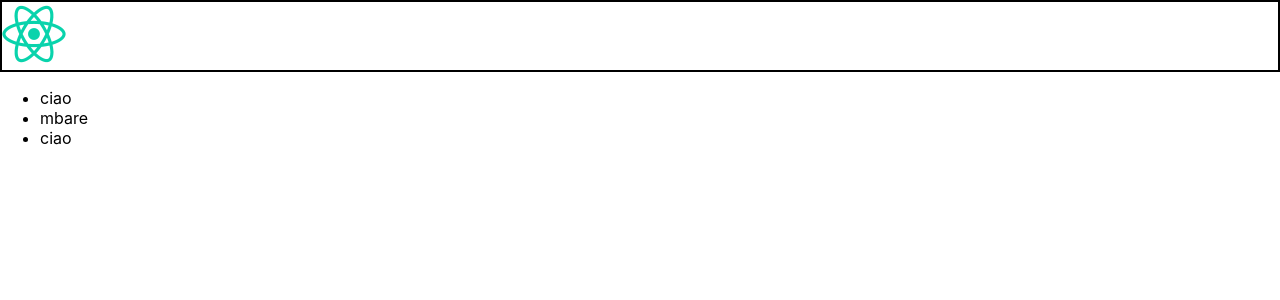
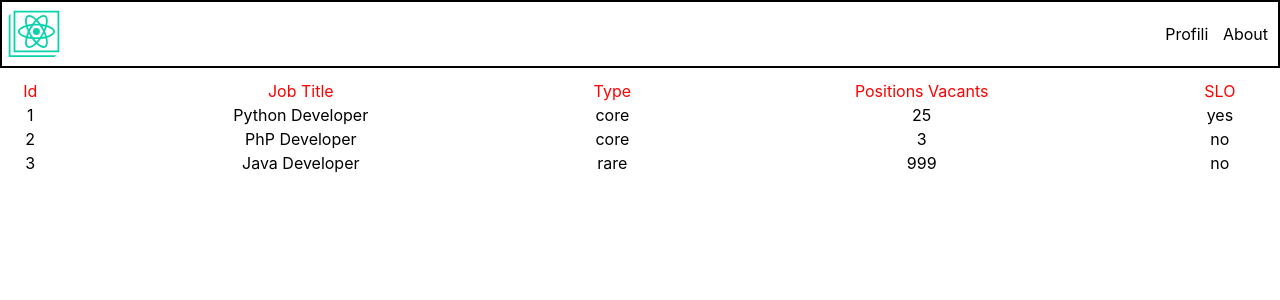
Before and after one commit to ilzio/corso_react, a React (Create React App) app in the folder react_prima_lezione/first-app/: page / in a window 1280 px wide. Shown: the top 300 px of the page. Built offline with nearby package versions, Linux system fonts and the light colour scheme.

Commit message:
inizio gestionale mock

```diff
--- a/react_prima_lezione/first-app/src/App.js
+++ b/react_prima_lezione/first-app/src/App.js
@@ -1,47 +1,47 @@
-import React from 'react';
-import logo from './logo.svg';
-// import './App.css';
-import HeaderZaurdo from './components/HeaderZaurdo';
+import React, { Component } from 'react'
+import './App.css'
+import Header from './components/Header'
+import Profiles from './components/Profiles/Profiles'
 
-class App extends React.Component {
-  constructor(props) {
-    // call constructor of mother class
-    super(props)
 
-    this.state = {
-      nome: "saro",
-      n: 0
+const navConfig = [
+  { title: 'Profili' },
+  { title: 'About' },
 
-    }
-  }
+]
 
-  updateN = () => {
+const profiles = [
+  {
+    id: 1,
+    jobTitle: 'Python Developer',
+    type: 'core',
+    positionVacant: '25',
+    staffLeasingOpportunity: true
+  },
+  {
+    id: 2,
+    jobTitle: 'PhP Developer',
+    type: 'core',
+    positionVacant: '3',
+    staffLeasingOpportunity: false
+  },
+  {
+    id: 3,
+    jobTitle: 'Java Developer',
+    type: 'rare',
+    positionVacant: '999',
+    staffLeasingOpportunity: false
+  },
+]
 
-    setInterval(() => {
-      this.setState({
-        n: this.state.n += 1
-      })
-
-    }, 1000);
-
-  }
-
-  // viene invocato successivamente al render
-  componentDidMount() {
-    // this.updateN()
-  }
-  // viene invocato non appena il componente viene renderizzato
+export default class App extends Component {
   render() {
-
     return (
-      // sintassi per creare un wrapper senza specificare header
-      <>
-        <HeaderZaurdo />
-        <div className="App">
-        </div>
-      </>
+      <div className="App">
+        <Header config={navConfig} />
+        {/* <Header  /> */}
+        <Profiles items={profiles} />
+      </div>
     )
   }
 }
-
-export default App;
--- /dev/null
+++ b/react_prima_lezione/first-app/src/components/Header.css
@@ -0,0 +1,26 @@
+.Header {
+  border: 2px solid black;
+  display: flex;
+  justify-content: space-between;
+  align-items: center;
+}
+/*
+.Logo {
+  display: inline;
+} */
+
+.NavList{
+  list-style: none;
+  margin-right: 5px;
+}
+
+.NavItem{
+  display: inline;
+  cursor: pointer;
+  margin: 0px 5px;
+}
+
+.logo {
+  width: 64px;
+  height: 64px;
+}
--- /dev/null
+++ b/react_prima_lezione/first-app/src/components/Header.js
@@ -0,0 +1,31 @@
+import React from 'react';
+import './Header.css';
+import logo from '../logo.svg'
+
+// qunado non si specifica il cammino relativo, react cerca nella cartella node modules
+
+
+class Header extends React.Component {
+  static defaultProps = {
+    config: [],
+  }
+
+
+  render() {
+
+    return (
+      <header className="Header" >
+        <img src={logo} alt="" className="logo" />
+        <ul className="NavList">
+          {
+            this.props.config.map((item, index) => (
+              <li className="NavItem" key={index}> {item.title} </li>
+            ))
+          }
+        </ul>
+      </header>
+    )
+  }
+}
+
+export default Header
--- a/react_prima_lezione/first-app/src/components/HeaderZaurdo.css
+++ /dev/null
@@ -1,8 +0,0 @@
-header {
-  border: 2px solid black;
-}
-
-.logo {
-  width: 64px;
-  height: 64px;
-}
--- a/react_prima_lezione/first-app/src/components/HeaderZaurdo.js
+++ /dev/null
@@ -1,33 +0,0 @@
-import React from 'react';
-// import logo from './logo.svg';
-import './HeaderZaurdo.css';
-// import './App';
-
-class HeaderZaurdo extends React.Component {
-
-
-
-
-  componentDidMount(){
-  }
-  render() {
-    return (
-      <div className="HeaderZaurdo">
-        <header>
-          <img src="/logo512.png" className="logo" alt="logo" ></img>
-        </header>
-        <nav>
-          <ul>
-            <li>ciao </li>
-            <li>mbare</li>
-            <li>ciao</li>
-          </ul>
-        </nav>
-      </div>
-    )
-  }
-}
-
-
-
-export default HeaderZaurdo;
--- /dev/null
+++ b/react_prima_lezione/first-app/src/components/Profiles/Profiles.css
@@ -0,0 +1,36 @@
+.Header {
+  border: 2px solid black;
+  display: flex;
+  justify-content: space-between;
+  align-items: center;
+}
+/*
+.Logo {
+  display: inline;
+} */
+
+.NavList{
+  list-style: none;
+  margin-right: 5px;
+}
+
+.NavItem{
+  display: inline;
+  cursor: pointer;
+  margin: 0px 5px;
+}
+
+.logo {
+  width: 64px;
+  height: 64px;
+}
+
+.profilesTable {
+  margin-top: 10px;
+  width: 100%;
+}
+
+.profilesTableHead {
+  /* margin-bottom: 10px; */
+  color: red;
+}
--- /dev/null
+++ b/react_prima_lezione/first-app/src/components/Profiles/Profiles.js
@@ -0,0 +1,44 @@
+import React from 'react';
+import './Profiles.css';
+
+// qunado non si specifica il cammino relativo, react cerca nella cartella node modules
+
+
+class Profiles extends React.Component {
+  static defaultProps = {
+    items: []
+  }
+  render() {
+
+    return (
+      <table className="profilesTable">
+        <thead className="profilesTableHead">
+          <tr>
+            <td>Id</td>
+            <td>Job Title</td>
+            <td>Type</td>
+            <td>Positions Vacants</td>
+            <td>SLO</td>
+          </tr>
+        </thead>
+        <tbody>
+          {
+            this.props.items.map(item => (
+
+             <tr key={item.id}>
+                <td>{item.id}</td>
+                <td>{item.jobTitle}</td>
+                <td>{item.type}</td>
+                <td>{item.positionVacant}</td>
+                <td>{item.staffLeasingOpportunity ? "yes" : "no"}</td>
+              </tr>
+
+            ))
+          }
+        </tbody>
+      </table>
+    )
+}
+}
+
+  export default Profiles
```
